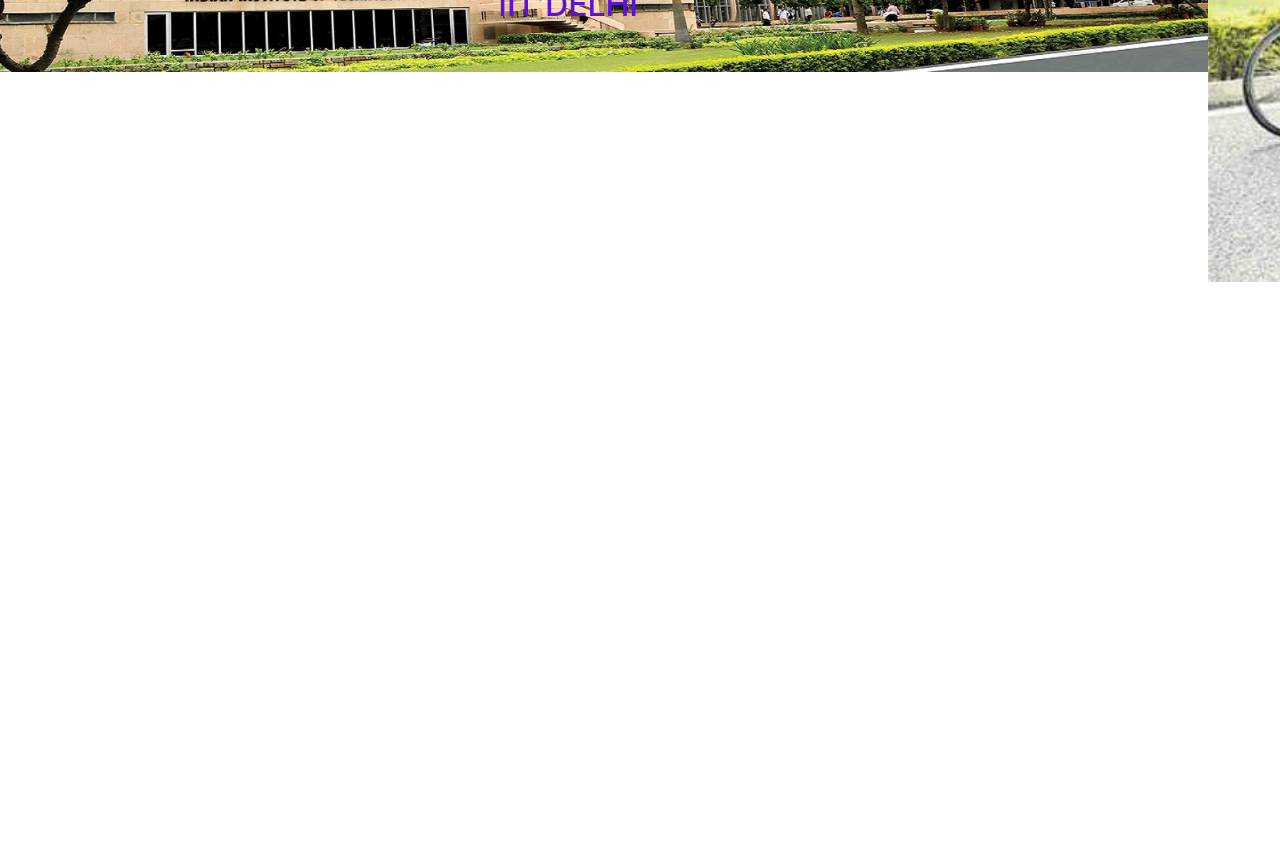
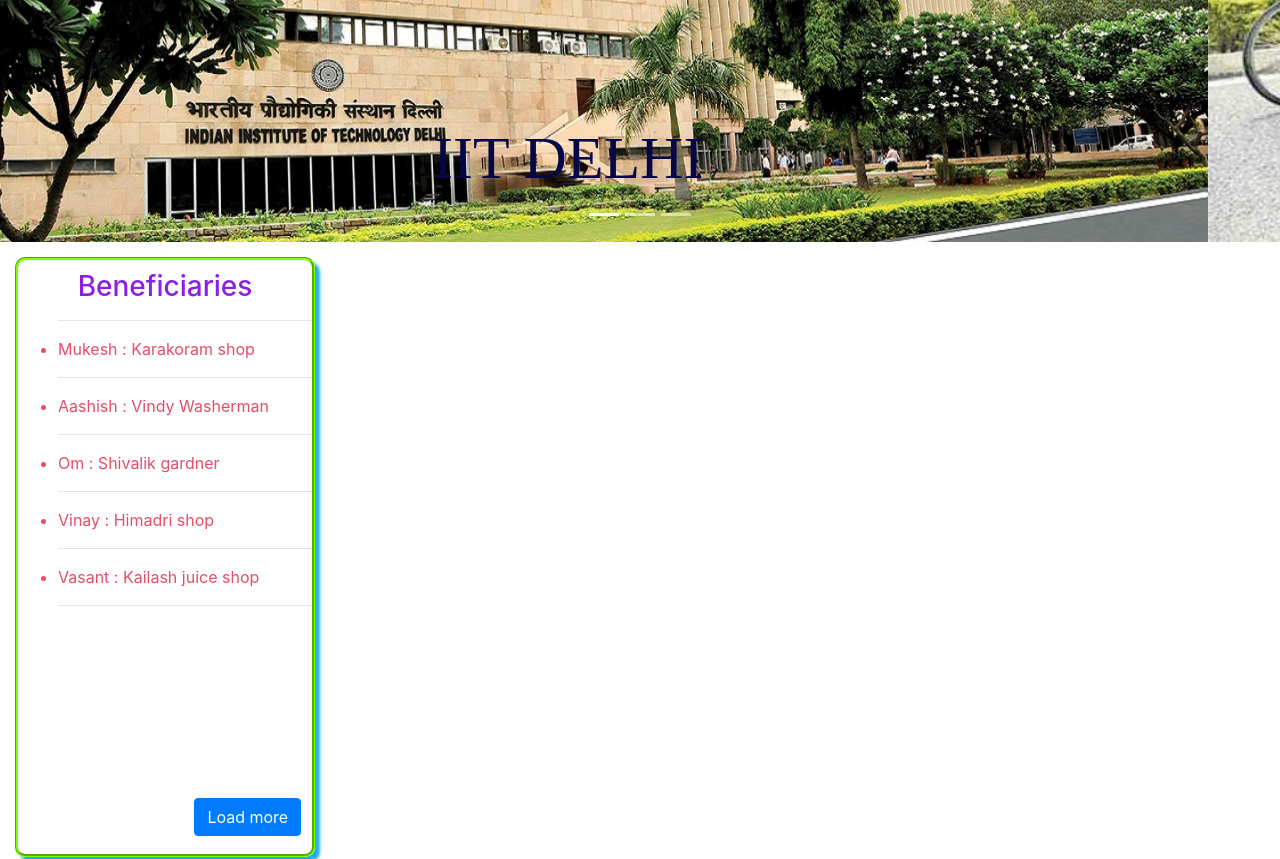
Before and after one commit to rahuljain1310/benevolent-fund, a React (Create React App) app in the folder frontend/: page / in a window 1280 px wide. Shown: the part 620-1479 px from the top of the page. Before the commit the page ends 902 px from the top, so only its background shows below. Built offline with nearby package versions, Linux system fonts and the light colour scheme.

Commit message:
added beneficiaries list

```diff
--- a/frontend/package.json
+++ b/frontend/package.json
@@ -7,6 +7,7 @@
     "@testing-library/react": "^9.5.0",
     "@testing-library/user-event": "^7.2.1",
     "bootstrap": "^4.5.0",
+    "disqus-react": "^1.0.9",
     "react": "^16.13.1",
     "react-bootstrap": "^1.2.2",
     "react-dom": "^16.13.1",
@@ -32,5 +33,9 @@
       "last 1 firefox version",
       "last 1 safari version"
     ]
+  },
+  "devDependencies": {
+    "css-loader": "^3.6.0",
+    "style-loader": "^1.2.1"
   }
 }
--- a/frontend/src/App.js
+++ b/frontend/src/App.js
@@ -3,12 +3,15 @@
 import Footer from './Footer/Footer'
 import './App.css';
 import ImageCarousel from './Pages/carousel/Carousel';
+import BulletinBoard from './Pages/bulletinboard/Bulletinboard';
+
 
 function App() {
   return (
     <div>
       <Header/>
       <ImageCarousel />
+      <BulletinBoard />
       <Footer/>
     </div>
   );
--- a/frontend/src/Pages/Layout/Layout.js
+++ b/frontend/src/Pages/Layout/Layout.js
@@ -2,13 +2,11 @@
 import Header from '../../Header/Header'
 import Footer from '../Footer/Footer'
 import './Layout.css';
-import ImageCarousel from '../carousel/Carousel';
 
 function CustomLayout () {
 	return(
 		<div className="layout">
 			<Header/>
-			<ImageCarousel />
 			<Footer/>
 		</div>
 	)
--- /dev/null
+++ b/frontend/src/Pages/bulletinboard/BulletinBoard.css
@@ -0,0 +1,28 @@
+.listClass {
+    width: 300px;
+    height: 600px;
+    border: solid chartreuse;
+    margin: 15px 2px 2px 15px;
+    border-style: groove;
+    border-bottom: dark darksalmon;
+    list-style-type: square;
+    border-radius: 10px;
+    vertical-align: top;
+    box-shadow: 5px 5px 3px  rgb(36, 176, 231);
+    overflow: hidden;
+    display: inline-block;
+    color: rgb(230, 77, 103);
+}
+.lgi{
+    border-bottom: dark darksalmon;
+}
+
+h3{
+    text-align: center;
+    padding-top: 10px;
+    color: rgb(140, 31, 230);
+}
+.btn-primary{
+    align-items: center;
+    margin:60%
+}
--- /dev/null
+++ b/frontend/src/Pages/bulletinboard/Bulletinboard.js
@@ -0,0 +1,37 @@
+import React from 'react';
+import { useState } from 'react';
+import Buttton from 'react-bootstrap/Button';
+import './BulletinBoard.css';
+function BulletinBoard(){
+
+    const [beneficiary, setBeneficiary] = useState([
+        ["Mukesh","Karakoram shop"],
+        ["Aashish", "Vindy Washerman"],
+        ["Om","Shivalik gardner"],
+        ["Vinay","Himadri shop"],
+        ["Vasant","Kailash juice shop"]]);
+    const listOfBeneficiary = beneficiary.map( (person) => <li>{person[0]} : {person[1]} <hr style={{color:"black"}} /> </li>);
+    // const [workPlace, setWorkPlace]=  useState(["Karakoram shop", "Vindy Washerman", "Shivalik gardner", "Himadri shop", "Kailash juice shop"]);
+    // const listOfWorkPlace = workPlace.map((placeName) => )
+
+    return(
+        <div className="listClass">
+            {/* style={{border: groove}} */}
+        {/* <h1>Present Benficiarie are {beneficiary}</h1> */}
+
+        <h3>Beneficiaries </h3>
+        <ul>
+            {/* <h3>Beneficiary</h3> */}
+            <hr  />
+            {/* <hr style={{color:"blue"}} /> */}
+            {listOfBeneficiary}
+
+        </ul>
+        <Buttton className="btn-primary">Load more</Buttton>
+        </div>
+
+
+    )
+}
+
+export default BulletinBoard;
--- a/frontend/src/Pages/carousel/Carousel.css
+++ b/frontend/src/Pages/carousel/Carousel.css
@@ -4,11 +4,20 @@
 .carouselClass {
   display: flex;
   width: 100%;
+  height:600px;
   align-items: center;
   margin: auto;
 
 }
 
 .carouselItemClass h2{
-  color: rgb(94, 17, 219);
+  color: rgb(7, 6, 71);
+  font-family: "Times New Roman", Times, serif;
+  font-size: 60px;
+  font-weight: 500;
+
+
+
+
+
 }
--- a/frontend/src/Pages/carousel/Carousel.js
+++ b/frontend/src/Pages/carousel/Carousel.js
@@ -14,6 +14,7 @@
       className="carouselClass"
       src={iitd}
       alt="First slide"
+
     />
     <Carousel.Caption>
       <h2>IIT DELHI</h2>
@@ -24,6 +25,8 @@
       className="carouselClass"
       src={rickshaw}
       alt="Second  slide"
+
+
     />
 
     <Carousel.Caption>
@@ -35,6 +38,7 @@
       className="carouselClass"
       src={iitd4}
       alt="Third slide"
+
     />
 
     <Carousel.Caption>
```
Also changed, not shown: 1 other file (tests, documents, lock files or other folders).
